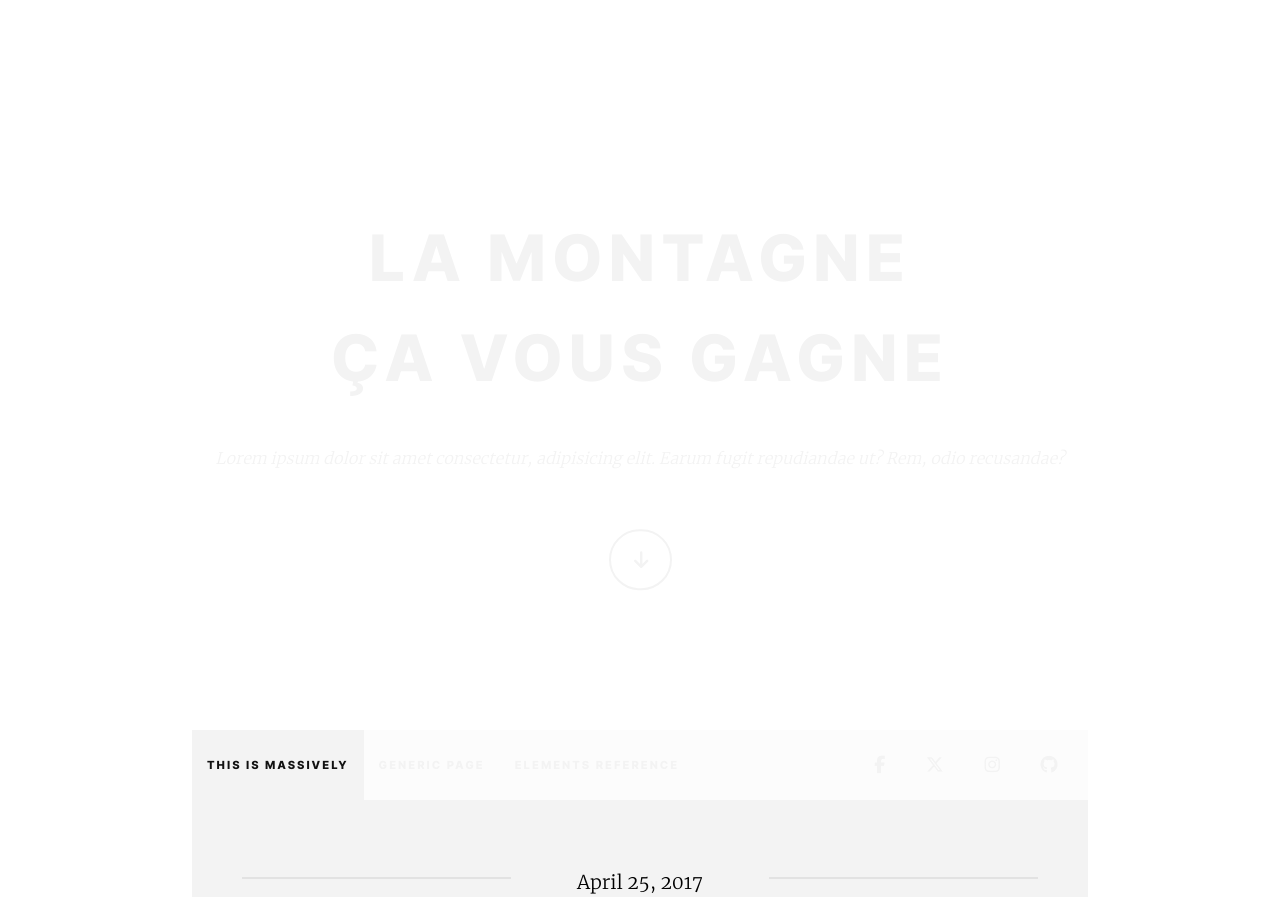
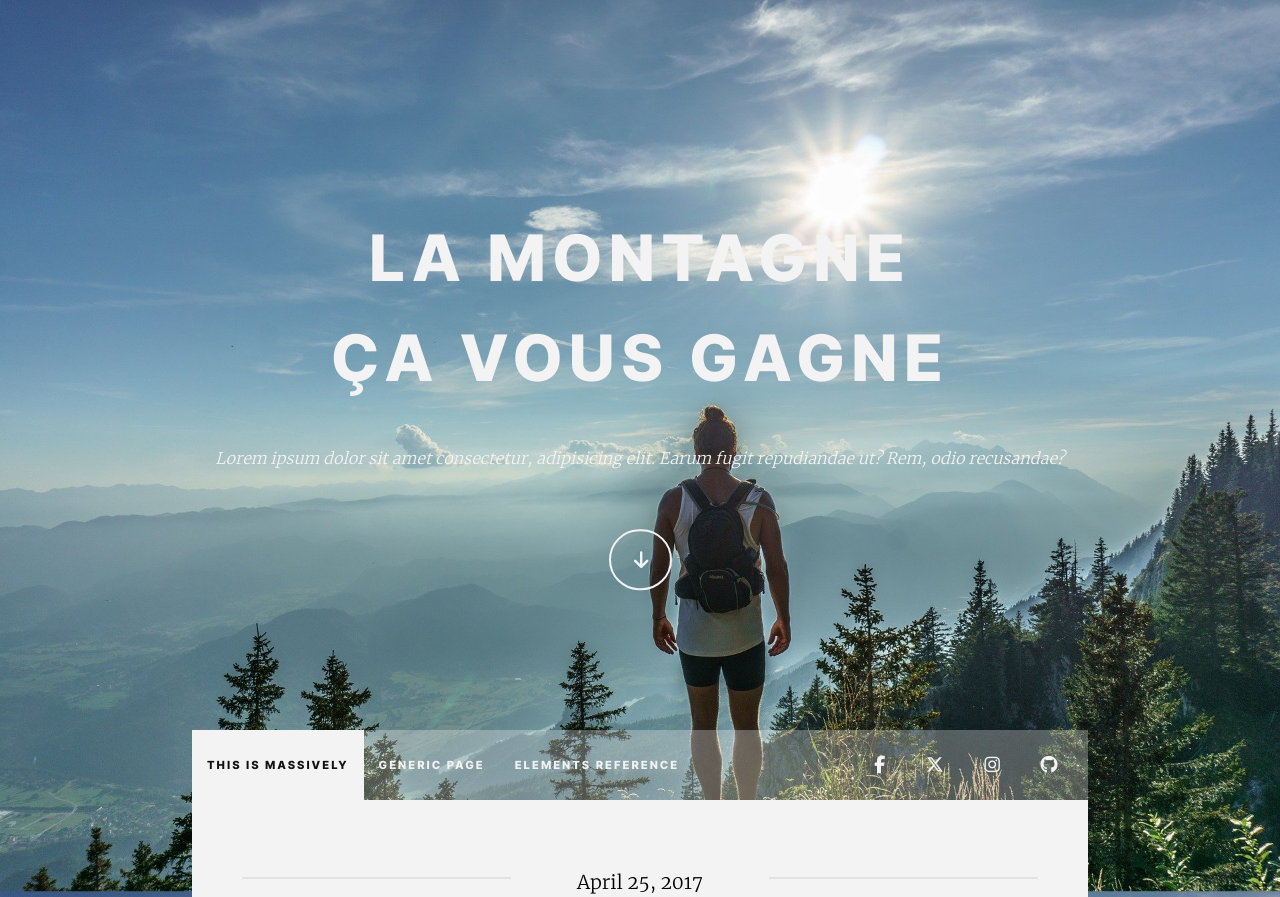
Before and after one commit to Revaaakl/lamontagne.github.io, a plain HTML site: page index.html in a window 1280 px wide. Shown: the top 897 px of the page. Drawn offline with Linux system fonts and the light colour scheme.

Commit message:
Corrections css background image

```diff
--- a/assets/styles/index.css
+++ b/assets/styles/index.css
@@ -25,11 +25,7 @@ a:visited {
 }
 
 body {
-<<<<<<< HEAD
-  background-image: url(../assets/img/bg.jpg);
-=======
   background-image: url(../img/bg.jpg);
->>>>>>> 66d4f0f (Correction css background image)
   background-size: cover;
   background-attachment: fixed;
   text-align: center;
```
